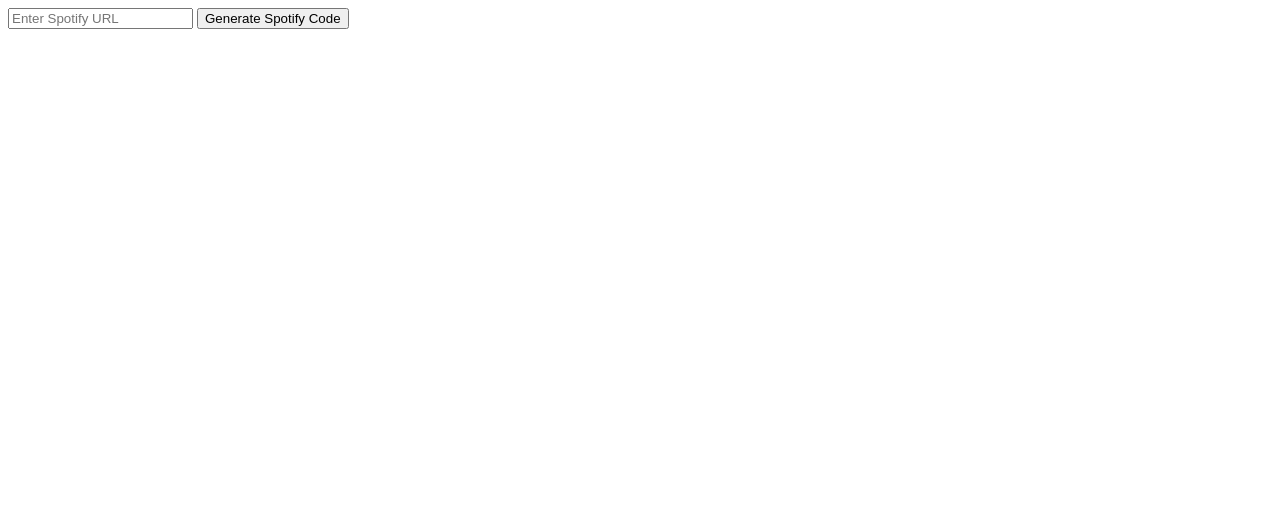
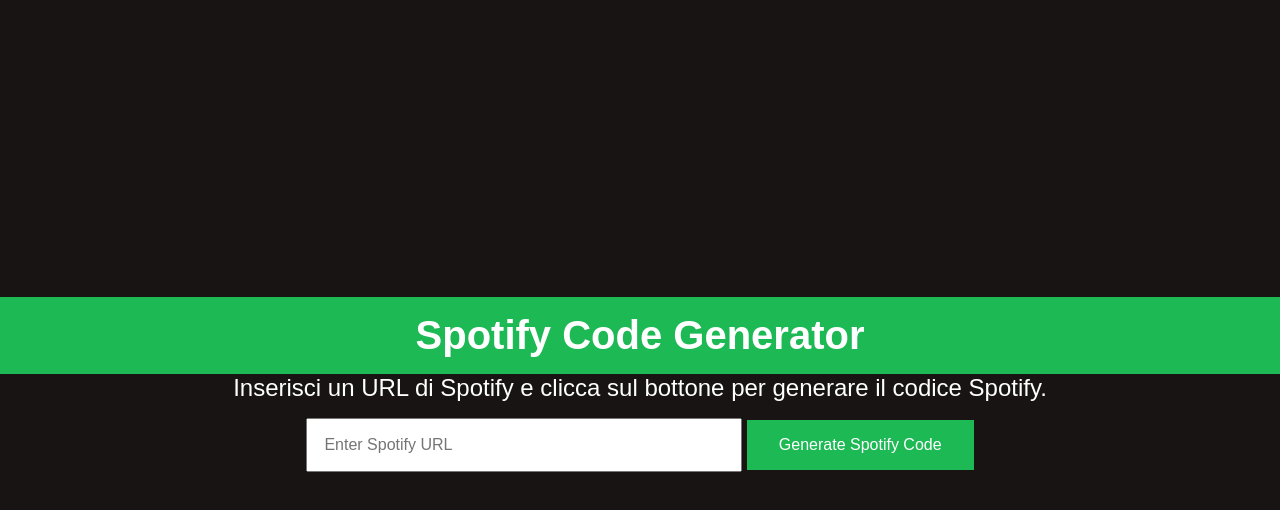
Before and after one commit to DREAMSOLDIERc404/SPOTY-LINK2SVG, a plain HTML site: page index.html in a window 1280 px wide. Drawn offline with Linux system fonts and the light colour scheme.

Commit message:
Update index.html

```diff
--- a/index.html
+++ b/index.html
@@ -4,11 +4,18 @@
     <meta charset="UTF-8">
     <meta name="viewport" content="width=device-width, initial-scale=1.0">
     <title>Spotify Code Generator</title>
+    <link rel="stylesheet" href="styles.css">
     <script src="script.js" defer></script>
 </head>
 <body>
-    <input type="text" id="urlInput" placeholder="Enter Spotify URL">
-    <button id="submitButton">Generate Spotify Code</button>
-    <p id="outputUri"></p>
+    <header>
+        <h1>Spotify Code Generator</h1>
+    </header>
+    <main>
+        <div id="demo">Inserisci un URL di Spotify e clicca sul bottone per generare il codice Spotify.</div>
+        <input type="text" id="urlInput" placeholder="Enter Spotify URL">
+        <button id="submitButton">Generate Spotify Code</button>
+        <div id="outputUri"></div>
+    </main>
 </body>
 </html>
```
